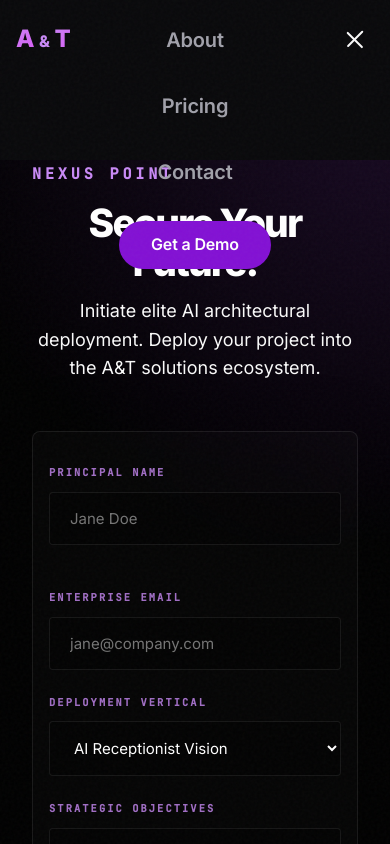
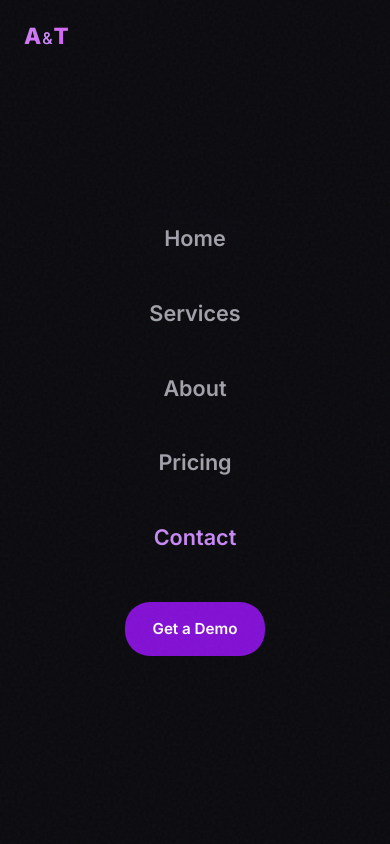
Before and after one commit to Taha9876/A-and-T-solutions, a Next.js app: page /contact in a window 390 px wide. Both pictures are taken after a click on the button "Toggle navigation". Shown: the top 844 px of the page. Built offline with nearby package versions, Linux system fonts and the light colour scheme.

Commit message:
feat: complete navbar redesign - separate desktop/mobile nav, overlay pattern, full-screen mobile HUD

```diff
--- a/src/app/globals.css
+++ b/src/app/globals.css
@@ -65,7 +65,7 @@
   /* Forcefully reduced */
 
   /* ── Layout ── */
-  --nav-h: 80px;
+  --nav-h: 72px;
   --container: 1200px;
 }
 
--- a/src/components/Navbar/Navbar.js
+++ b/src/components/Navbar/Navbar.js
@@ -16,78 +16,84 @@ const navLinks = [
 export default function Navbar() {
   const pathname = usePathname();
   const [scrolled, setScrolled] = useState(false);
-  const [menuOpen, setMenuOpen] = useState(false);
+  const [open, setOpen] = useState(false);
 
   useEffect(() => {
-    const handleScroll = () => {
-      setScrolled(window.scrollY > 40);
-    };
-    window.addEventListener('scroll', handleScroll, { passive: true });
-    return () => window.removeEventListener('scroll', handleScroll);
+    const onScroll = () => setScrolled(window.scrollY > 40);
+    window.addEventListener('scroll', onScroll, { passive: true });
+    return () => window.removeEventListener('scroll', onScroll);
   }, []);
 
+  // Close menu on route change
+  useEffect(() => { setOpen(false); }, [pathname]);
+
+  // Lock body scroll when menu open
   useEffect(() => {
-    setMenuOpen(false);
-  }, [pathname]);
-
-  useEffect(() => {
-    if (menuOpen) {
-      document.body.style.overflow = 'hidden';
-    } else {
-      document.body.style.overflow = '';
-    }
+    document.body.style.overflow = open ? 'hidden' : '';
     return () => { document.body.style.overflow = ''; };
-  }, [menuOpen]);
+  }, [open]);
 
   return (
-    <nav
-      className={`${styles.nav} ${scrolled ? styles.scrolled : ''}`}
+    <header
+      className={`${styles.header} ${scrolled ? styles.headerScrolled : ''}`}
       suppressHydrationWarning
     >
-      <div className={styles.inner}>
-        <Link href="/" className={styles.logo}>
-          <span className={styles.logoA}>A</span>
-          <span className={styles.logoAmp}>&</span>
-          <span className={styles.logoT}>T</span>
-          <span className={styles.logoText}>Solutions</span>
+      <div className={styles.container}>
+        {/* Logo */}
+        <Link href="/" className={styles.logo} onClick={() => setOpen(false)}>
+          <span className={styles.logoMark}>A<span className={styles.logoAmp}>&</span>T</span>
+          <span className={styles.logoLabel}>Solutions</span>
         </Link>
 
-        {/* Universal Overlay System */}
-        <div
-          className={`${styles.backdrop} ${menuOpen ? styles.backdropOpen : ''}`}
-          onClick={() => setMenuOpen(false)}
-          suppressHydrationWarning
-        />
-
-        <div className={`${styles.links} ${menuOpen ? styles.linksOpen : ''}`}>
-          {navLinks.map((link, index) => (
+        {/* Desktop Nav */}
+        <nav className={styles.desktopNav}>
+          {navLinks.map((l) => (
             <Link
-              key={link.href}
-              href={link.href}
-              className={`${styles.link} ${pathname === link.href ? styles.active : ''}`}
-              style={{ '--i': index }}
-              suppressHydrationWarning
+              key={l.href}
+              href={l.href}
+              className={`${styles.navLink} ${pathname === l.href ? styles.navLinkActive : ''}`}
             >
-              {link.label}
+              {l.label}
             </Link>
           ))}
-          <div className={styles.mobileCtaWrap}>
-            <Link href="/contact" className={`btn btn-primary ${styles.navCta}`}>
-              Get a Demo
-            </Link>
-          </div>
-        </div>
+          <Link href="/contact" className={styles.cta}>Get a Demo</Link>
+        </nav>
 
+        {/* Mobile Toggle */}
         <button
-          className={`${styles.hamburger} ${menuOpen ? styles.hamburgerOpen : ''}`}
-          onClick={() => setMenuOpen(!menuOpen)}
-          aria-label="Toggle menu"
+          className={`${styles.burger} ${open ? styles.burgerOpen : ''}`}
+          onClick={() => setOpen((v) => !v)}
+          aria-label="Toggle navigation"
         >
           <span />
           <span />
           <span />
         </button>
       </div>
-    </nav>
+
+      {/* Mobile Overlay + Menu */}
+      {open && <div className={styles.overlay} onClick={() => setOpen(false)} />}
+      <nav className={`${styles.mobileNav} ${open ? styles.mobileNavOpen : ''}`}>
+        {navLinks.map((l, i) => (
+          <Link
+            key={l.href}
+            href={l.href}
+            className={`${styles.mobileLink} ${pathname === l.href ? styles.mobileLinkActive : ''}`}
+            style={{ transitionDelay: `${i * 0.06 + 0.1}s` }}
+            onClick={() => setOpen(false)}
+          >
+            {l.label}
+          </Link>
+        ))}
+        <Link
+          href="/contact"
+          className={styles.mobileCta}
+          style={{ transitionDelay: '0.45s' }}
+          onClick={() => setOpen(false)}
+        >
+          Get a Demo
+        </Link>
+      </nav>
+    </header>
   );
 }
--- a/src/components/Navbar/Navbar.module.css
+++ b/src/components/Navbar/Navbar.module.css
@@ -1,282 +1,272 @@
-.nav {
+/* ═══════════════════════════════════
+   NAVBAR — COMPLETE REDESIGN
+   Desktop: Glassmorphic bar with pills
+   Mobile:  Full-screen overlay menu
+   ═══════════════════════════════════ */
+
+/* ── Header Bar ── */
+.header {
   position: fixed;
   top: 0;
   left: 0;
   right: 0;
-  z-index: 1000;
-  height: var(--nav-h);
+  z-index: 9000;
+  height: 72px;
   display: flex;
   align-items: center;
-  transition: all 0.5s cubic-bezier(0.16, 1, 0.3, 1);
-  background: rgba(0, 0, 0, 0.05);
-  backdrop-filter: blur(0px);
-  border-bottom: 1px solid transparent;
+  background: transparent;
+  transition: background 0.4s ease, box-shadow 0.4s ease, height 0.4s ease;
 }
 
-.scrolled {
-  background: rgba(10, 10, 12, 0.7);
-  backdrop-filter: blur(24px) saturate(180%);
-  -webkit-backdrop-filter: blur(24px) saturate(180%);
-  border-bottom: 1px solid var(--border);
-  height: 70px;
+.headerScrolled {
+  background: rgba(8, 8, 12, 0.82);
+  backdrop-filter: blur(20px) saturate(160%);
+  -webkit-backdrop-filter: blur(20px) saturate(160%);
+  box-shadow: 0 1px 0 rgba(255, 255, 255, 0.06);
+  height: 64px;
 }
 
-.inner {
+.container {
   width: 100%;
-  max-width: var(--container-lg);
+  max-width: 1200px;
   margin: 0 auto;
-  padding: 0 var(--space-6);
+  padding: 0 24px;
   display: flex;
   align-items: center;
   justify-content: space-between;
 }
 
+/* ── Logo ── */
 .logo {
   display: flex;
-  align-items: baseline;
-  gap: 4px;
+  align-items: center;
+  gap: 10px;
+  text-decoration: none;
+  z-index: 9100;
+  position: relative;
+}
+
+.logoMark {
   font-family: var(--font-heading);
   font-weight: 800;
-  font-size: 1.25rem;
-  color: var(--text-primary);
-  text-decoration: none;
-  z-index: 2001; /* Higher than backdrop */
-  letter-spacing: -0.02em;
-  animation: navItemReveal 0.8s var(--ease) forwards;
-}
-
-.logoA, .logoT {
+  font-size: 1.4rem;
   background: var(--gradient-text);
   background-size: 200% 200%;
   -webkit-background-clip: text;
   -webkit-text-fill-color: transparent;
   background-clip: text;
   animation: shimmer 4s ease infinite;
-  font-size: 1.5rem;
 }
 
 .logoAmp {
-  color: var(--color-main-light);
+  font-size: 1rem;
+  font-weight: 400;
+  -webkit-text-fill-color: var(--color-main-light);
   margin: 0 1px;
-  font-size: 1.0rem;
 }
 
-.logoText {
+.logoLabel {
+  font-family: var(--font-body);
+  font-size: 0.7rem;
   font-weight: 400;
-  font-size: 0.75rem;
   color: var(--text-muted);
-  margin-left: 8px;
-  letter-spacing: 0.125em;
+  letter-spacing: 0.14em;
   text-transform: uppercase;
 }
 
-.links {
+/* ── Desktop Nav ── */
+.desktopNav {
   display: flex;
   align-items: center;
-  gap: var(--space-2);
+  gap: 4px;
 }
 
-.link {
-  font-size: 0.8125rem;
+.navLink {
+  font-family: var(--font-body);
+  font-size: 0.82rem;
   font-weight: 500;
   color: var(--text-tertiary);
   text-decoration: none;
-  position: relative;
-  padding: 8px 16px;
-  border-radius: 20px;
-  transition: all 0.3s var(--ease);
-  letter-spacing: -0.01em;
-  opacity: 0;
-  transform: translateY(-10px);
-  animation: navItemReveal 0.6s var(--ease) forwards;
-  animation-delay: calc(var(--i) * 0.1s + 0.3s);
+  padding: 7px 14px;
+  border-radius: 8px;
+  transition: color 0.25s ease, background 0.25s ease;
 }
 
-@keyframes navItemReveal {
-  to {
-    opacity: 1;
-    transform: translateY(0);
-  }
+.navLink:hover {
+  color: var(--text-primary);
+  background: rgba(255, 255, 255, 0.06);
 }
 
-.link:hover {
+.navLinkActive {
   color: var(--text-primary);
-  background: rgba(255, 255, 255, 0.05);
+  background: rgba(255, 255, 255, 0.08);
 }
 
-.link::after {
-  content: '';
-  position: absolute;
-  bottom: 6px;
-  left: 50%;
-  transform: translateX(-50%);
-  width: 0;
-  height: 3px;
-  background: var(--color-main);
-  border-radius: 2px;
-  transition: width 0.3s var(--ease);
-  opacity: 0.6;
+.cta {
+  font-family: var(--font-body);
+  font-size: 0.82rem;
+  font-weight: 600;
+  color: #fff;
+  background: var(--color-main-dark);
+  text-decoration: none;
+  padding: 8px 20px;
+  border-radius: 25px !important;
+  margin-left: 12px;
+  transition: background 0.3s ease, box-shadow 0.3s ease, transform 0.2s ease;
 }
 
-.link:hover::after, .active::after {
-  width: 12px;
-}
-
-.active {
-  color: var(--text-primary);
-  background: rgba(216, 112, 255, 0.1);
-}
-
-.navCta {
-  padding: 8px 24px;
-  font-size: 0.8125rem;
-  margin-left: var(--space-4);
-  border-radius: 25px;
-  background: var(--color-main-dark);
-  color: white;
-  opacity: 0;
-  animation: navItemReveal 0.6s var(--ease) forwards;
-  animation-delay: 0.8s;
-  transition: all 0.3s var(--ease);
-}
-
-.navCta:hover {
+.cta:hover {
   background: var(--color-main);
-  box-shadow: 0 0 20px var(--color-main-dim);
+  box-shadow: 0 0 24px rgba(216, 112, 255, 0.3);
   transform: translateY(-1px);
 }
 
-/* Backdrop Overlay */
-.backdrop {
-  position: fixed;
-  inset: 0;
-  background: rgba(0, 0, 0, 0.7);
-  backdrop-filter: blur(8px);
-  opacity: 0;
-  pointer-events: none;
-  transition: opacity 0.4s ease;
-  z-index: 1500;
-}
-
-.backdropOpen {
-  opacity: 1;
-  pointer-events: auto;
-}
-
-.hamburger {
+/* ── Hamburger ── */
+.burger {
   display: none;
   flex-direction: column;
+  justify-content: center;
   gap: 5px;
+  width: 36px;
+  height: 36px;
+  padding: 6px;
   background: none;
   border: none;
   cursor: pointer;
-  padding: 8px;
-  z-index: 2001; /* Above links and backdrop */
+  z-index: 9100;
+  position: relative;
 }
 
-.hamburger span {
+.burger span {
   display: block;
-  width: 22px;
-  height: 1.5px;
+  height: 2px;
   background: var(--text-primary);
-  transition: all 0.3s ease;
-  border-radius: 1px;
+  border-radius: 2px;
+  transition: transform 0.35s ease, opacity 0.25s ease;
+  transform-origin: center;
 }
 
-.hamburgerOpen span:nth-child(1) {
-  transform: rotate(45deg) translate(5px, 5px);
-}
-.hamburgerOpen span:nth-child(2) {
-  opacity: 0;
-}
-.hamburgerOpen span:nth-child(3) {
-  transform: rotate(-45deg) translate(5px, -5px);
+.burgerOpen span:nth-child(1) { transform: translateY(7px) rotate(45deg); }
+.burgerOpen span:nth-child(2) { opacity: 0; }
+.burgerOpen span:nth-child(3) { transform: translateY(-7px) rotate(-45deg); }
+
+/* ── Overlay (dims background) ── */
+.overlay {
+  position: fixed;
+  inset: 0;
+  background: rgba(0, 0, 0, 0.6);
+  z-index: 9001;
+  animation: fadeIn 0.3s ease forwards;
 }
 
-/* RESPONSIVE DESIGN FOR "OTHER DEVICES" */
-
-/* Table Ports (iPad / Wide Tablets) - Keep Horizontal */
-@media (max-width: 1024px) {
-  .inner { padding: 0 var(--space-4); }
-  .link { padding: 8px 12px; }
-  .navCta { margin-left: var(--space-2); }
+@keyframes fadeIn {
+  from { opacity: 0; }
+  to   { opacity: 1; }
 }
 
-/* Small Tablets / Large Phones - Switch to Menu */
-@media (max-width: 820px) {
-  .hamburger { display: flex; }
-
-  .links {
+/* ── Mobile Nav Panel ── */
+.mobileNav {
+  display: none;           /* Hidden on desktop entirely */
   position: fixed;
   top: 0;
   right: 0;
   bottom: 0;
-    width: 320px;
-    background: rgba(10, 10, 12, 0.98);
-    backdrop-filter: blur(40px) saturate(180%);
+  width: 300px;
+  max-width: 85vw;
+  background: rgba(12, 12, 16, 0.97);
+  backdrop-filter: blur(30px);
+  -webkit-backdrop-filter: blur(30px);
+  z-index: 9050;
   flex-direction: column;
   justify-content: center;
-    padding: var(--space-20) 40px;
-    gap: var(--space-8);
+  padding: 80px 36px 60px;
+  gap: 14px;
   transform: translateX(100%);
-    transition: transform 0.6s var(--ease);
-    border-left: 1px solid var(--border);
-    z-index: 2000;
-    pointer-events: none;
+  transition: transform 0.45s cubic-bezier(0.16, 1, 0.3, 1);
+  border-left: 1px solid rgba(255, 255, 255, 0.06);
 }
 
-  .linksOpen {
+.mobileNavOpen {
   transform: translateX(0);
-    pointer-events: auto;
 }
 
-  .link {
-    font-size: 1.5rem;
+.mobileLink {
   font-family: var(--font-heading);
+  font-size: 1.35rem;
   font-weight: 600;
   color: var(--text-secondary);
+  text-decoration: none;
+  padding: 12px 0;
+  border-bottom: 1px solid rgba(255, 255, 255, 0.04);
   opacity: 0;
-    transform: translateX(30px);
-    padding: 0;
-    background: none !important;
-    animation: none !important;
-    transition: all 0.5s var(--ease);
-    transition-delay: calc(var(--i) * 0.1s + 0.2s);
+  transform: translateX(20px);
+  transition: opacity 0.4s ease, transform 0.4s ease, color 0.2s ease;
 }
 
-  .linksOpen .link {
+.mobileNavOpen .mobileLink {
   opacity: 1;
   transform: translateX(0);
 }
 
-  .link::after { display: none; }
-
-  .navCta {
-    margin-left: 0;
-    padding: 14px 32px;
-    font-size: 1rem;
-    opacity: 0;
-    animation: none;
-    transform: translateY(20px);
-    transition: all 0.5s var(--ease);
-    transition-delay: 0.6s;
+.mobileLink:hover,
+.mobileLinkActive {
+  color: var(--color-main-light);
 }
 
-  .linksOpen .navCta {
+.mobileCta {
+  display: inline-flex;
+  align-items: center;
+  justify-content: center;
+  font-family: var(--font-body);
+  font-size: 0.95rem;
+  font-weight: 600;
+  color: #fff;
+  background: var(--color-main-dark);
+  text-decoration: none;
+  padding: 14px 28px;
+  border-radius: 25px !important;
+  margin-top: 20px;
+  opacity: 0;
+  transform: translateY(16px);
+  transition: opacity 0.4s ease, transform 0.4s ease, background 0.3s ease;
+}
+
+.mobileNavOpen .mobileCta {
   opacity: 1;
   transform: translateY(0);
 }
+
+.mobileCta:hover {
+  background: var(--color-main);
 }
 
-/* True Mobile Phone HUD - Full Screen */
-@media (max-width: 600px) {
-  .links {
+/* ═══════════════════════════
+   RESPONSIVE BREAKPOINTS
+   ═══════════════════════════ */
+
+/* Tablet: tighten desktop spacing */
+@media (max-width: 1024px) {
+  .navLink { padding: 7px 10px; font-size: 0.78rem; }
+  .cta { padding: 7px 16px; font-size: 0.78rem; margin-left: 8px; }
+}
+
+/* Switch to mobile menu */
+@media (max-width: 820px) {
+  .desktopNav { display: none; }
+  .burger { display: flex; }
+  .mobileNav { display: flex; }
+}
+
+/* Small phones: full-width panel */
+@media (max-width: 480px) {
+  .mobileNav {
     width: 100%;
+    max-width: 100%;
     border-left: none;
-    padding: var(--space-20) var(--space-8);
+    padding: 80px 28px 60px;
+    align-items: center;
     text-align: center;
-    align-items: center;
   }
-  .link { font-size: 1.25rem; }
-  .logoText { display: none; } /* Focus on branding */
+  .mobileLink { border-bottom: none; }
+  .logoLabel { display: none; }
 }
```
Lines whose indentation alone changed are shown as unchanged.
